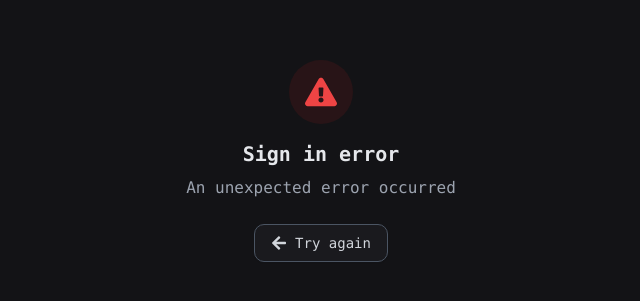
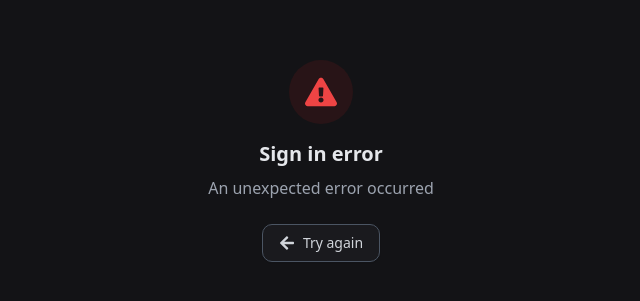
Before and after one commit to shreyanshxyz/CodeIt, a Next.js app: page /auth/error in a window 1280 px wide. Shown: the part 239-540 px from the top of the page, without its empty margins (319-959 px from the left). Built offline with nearby package versions, Linux system fonts and the light colour scheme.

Commit message:
add overall font

```diff
--- a/src/app/layout.tsx
+++ b/src/app/layout.tsx
@@ -13,7 +13,7 @@ export default function RootLayout({
 }>) {
   return (
     <html lang="en">
-      <body>
+      <body className="font-sans antialiased">
         <SessionProvider>{children}</SessionProvider>
       </body>
     </html>
```
